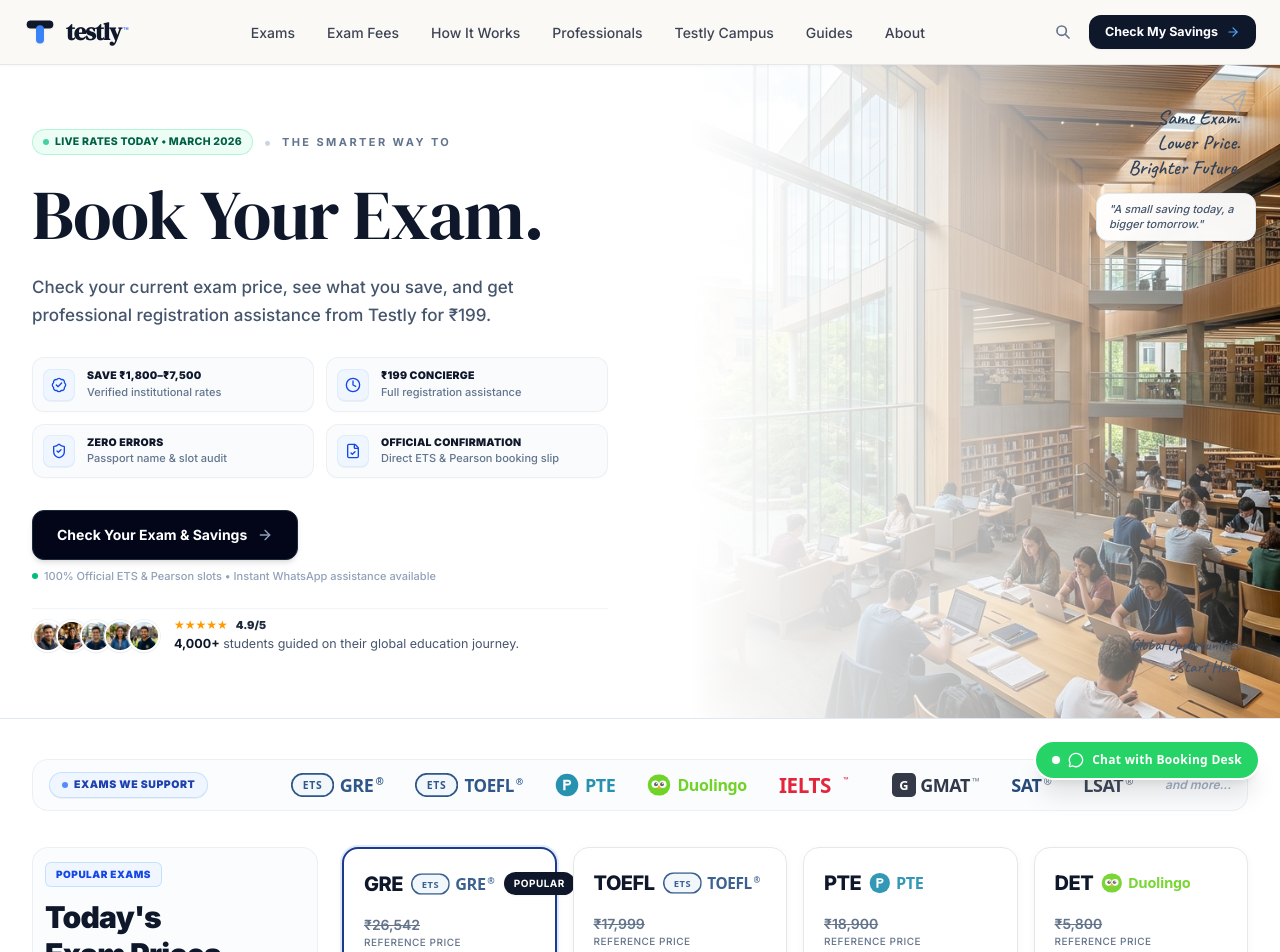
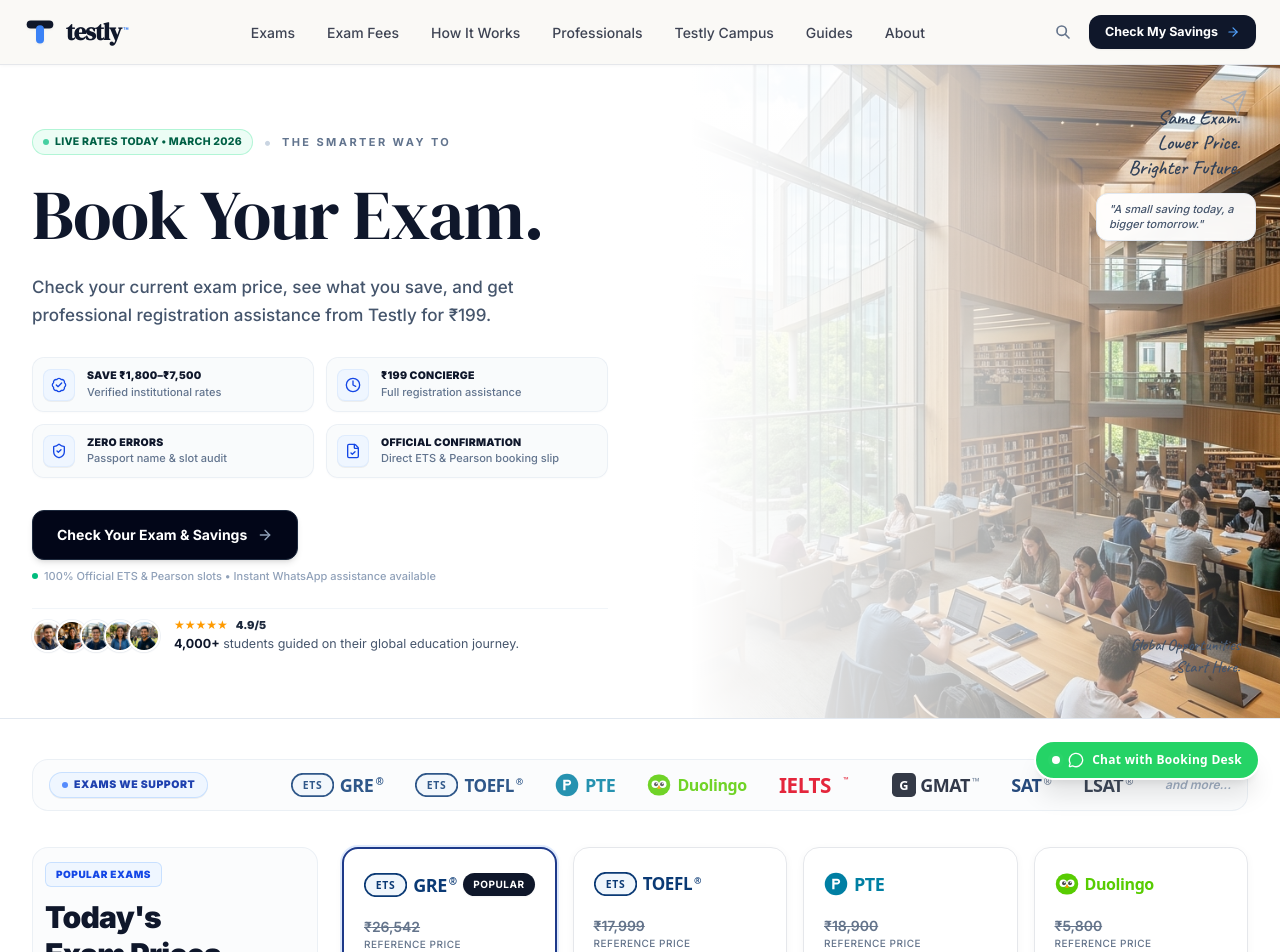
Before and after one commit to rahulbathula04/testly, a React (Vite) app: page / in a window 1280 px wide. Shown: the top 952 px of the page. Built offline with nearby package versions, Linux system fonts and the light colour scheme.

Commit message:
Fix: remove duplicate exam name in price cards — show logo only

```diff
--- a/src/components/PriceProof.jsx
+++ b/src/components/PriceProof.jsx
@@ -134,14 +134,10 @@
                 }`}
               >
                 <div className="space-y-4">
-                  {/* Card Header: Exam Name & POPULAR badge */}
-                  <div className="flex items-center justify-between min-h-[30px]">
-                    <div className="flex items-center gap-2">
-                      <span className="text-xl font-extrabold text-[#0F172A] tracking-tight">
-                        {ex.title}
-                      </span>
-                      <div className="opacity-80 scale-90 origin-left">{ex.logo}</div>
-                    </div>
+                  {/* Card Header: Exam Logo + POPULAR badge */}
+                  <div className="flex items-center justify-between min-h-[32px]">
+                    {/* Just the logo — it already contains the exam name (e.g. GRE®, TOEFL®) */}
+                    <div className="shrink-0">{ex.logo}</div>
                     {ex.popular && (
                       <span className="text-[10px] font-bold px-2.5 py-1 rounded-full bg-[#0F172A] text-white tracking-wider uppercase shadow-xs">
                         POPULAR
```
